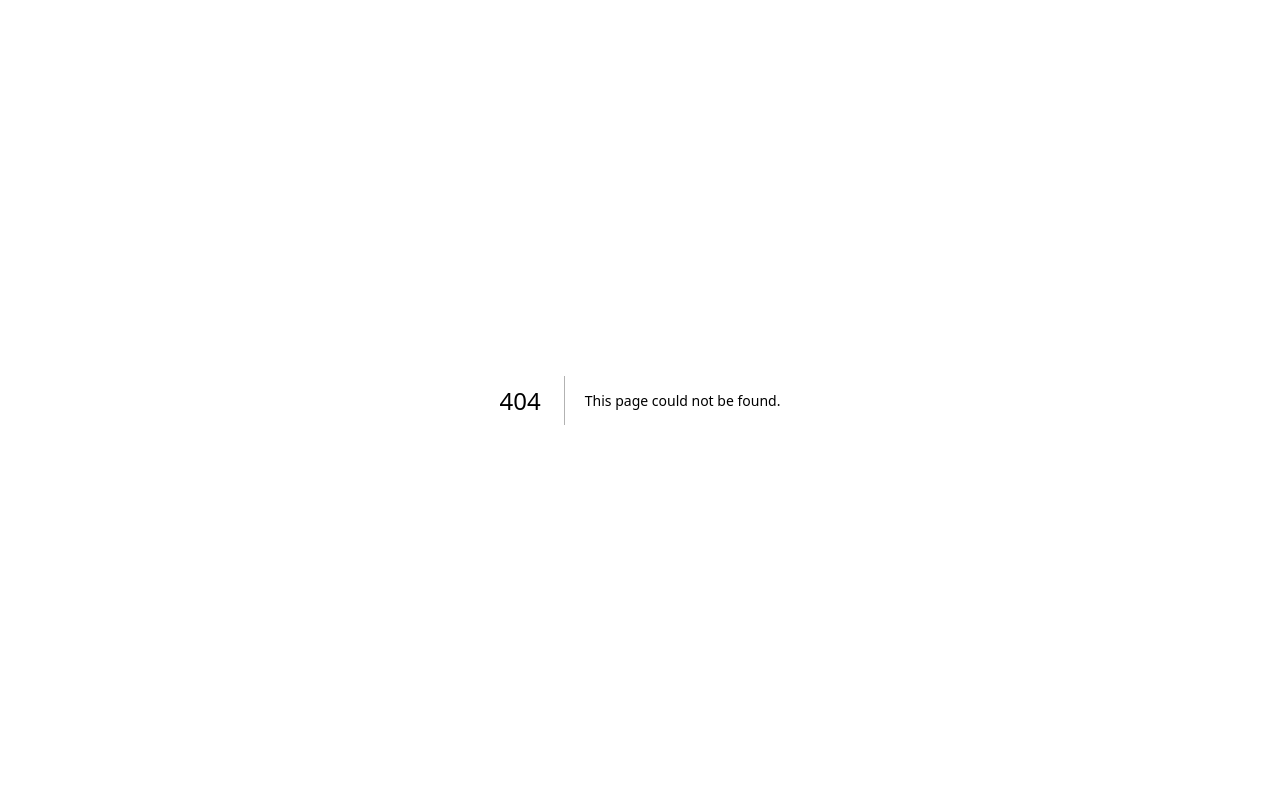
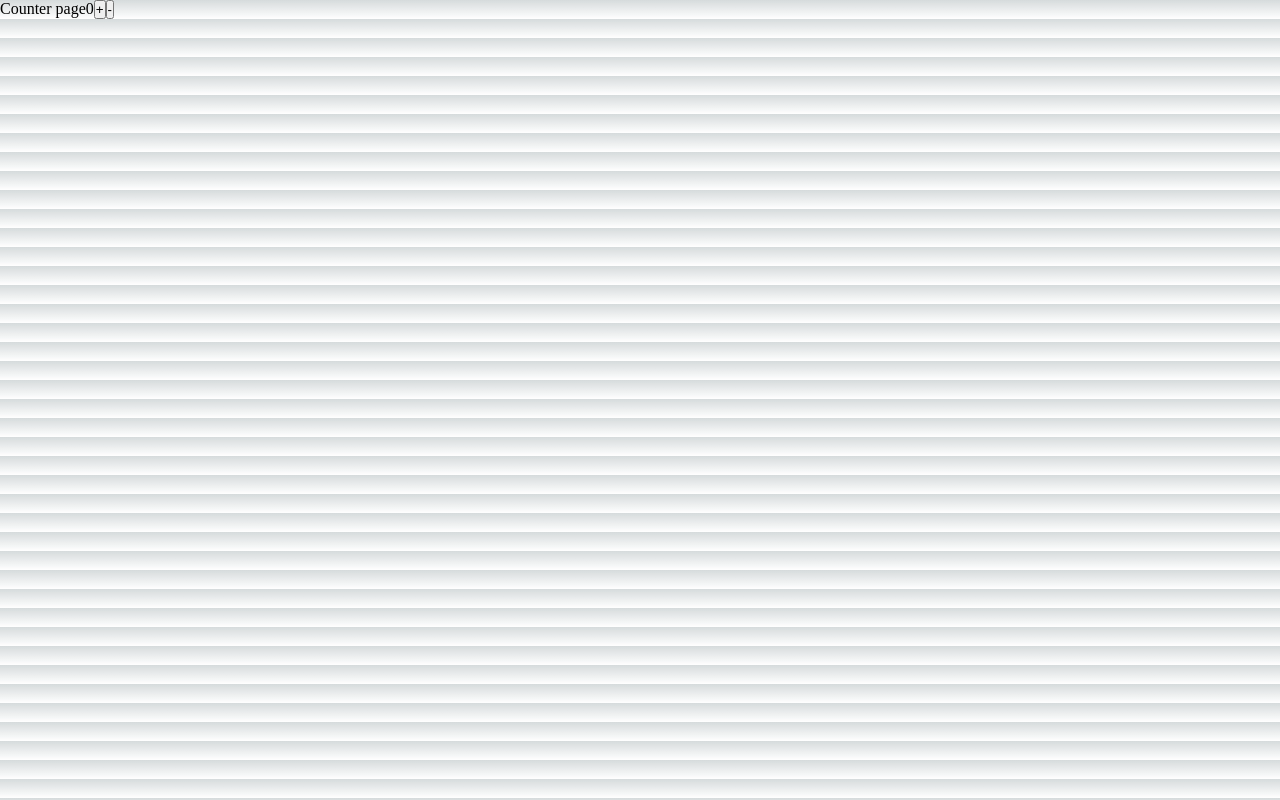
Before and after one commit to nohseongbong/next_typescript_state, a Next.js app: page /counter in a window 1280 px wide. Before the commit this address had no page. Built offline with nearby package versions, Linux system fonts and the light colour scheme.

Commit message:
feat: zustand store에 counter 추가

```diff
--- /dev/null
+++ b/src/pages/counter/index.tsx
@@ -0,0 +1,15 @@
+import { useCounterStore } from "@/share/store/zustand/counterStore";
+
+const Counter = () => {
+  const { count, increment, decrement } = useCounterStore();
+  return (
+    <div>
+      <span>Counter page</span>
+      <span>{count}</span>
+      <button onClick={increment}>+</button>
+      <button onClick={decrement}>-</button>
+    </div>
+  );
+};
+
+export default Counter;
--- /dev/null
+++ b/src/share/store/zustand/counterStore.ts
@@ -0,0 +1,13 @@
+import { createZustandStore } from "./middleware";
+
+type CounterStore = {
+  count: number;
+  increment: () => void;
+  decrement: () => void;
+};
+
+export const useCounterStore = createZustandStore<CounterStore>((set) => ({
+  count: 0,
+  increment: () => set((state) => ({ count: state.count + 1 })),
+  decrement: () => set((state) => ({ count: state.count - 1 })),
+}));
--- /dev/null
+++ b/src/share/store/zustand/middleware.ts
@@ -0,0 +1,6 @@
+import type { StateCreator } from "zustand";
+import { create } from "zustand";
+import { devtools } from "zustand/middleware";
+
+export const createZustandStore = <T>(store: StateCreator<T>) =>
+  process.env.NODE_ENV === "development" ? create(devtools(store)) : create(store);
```
